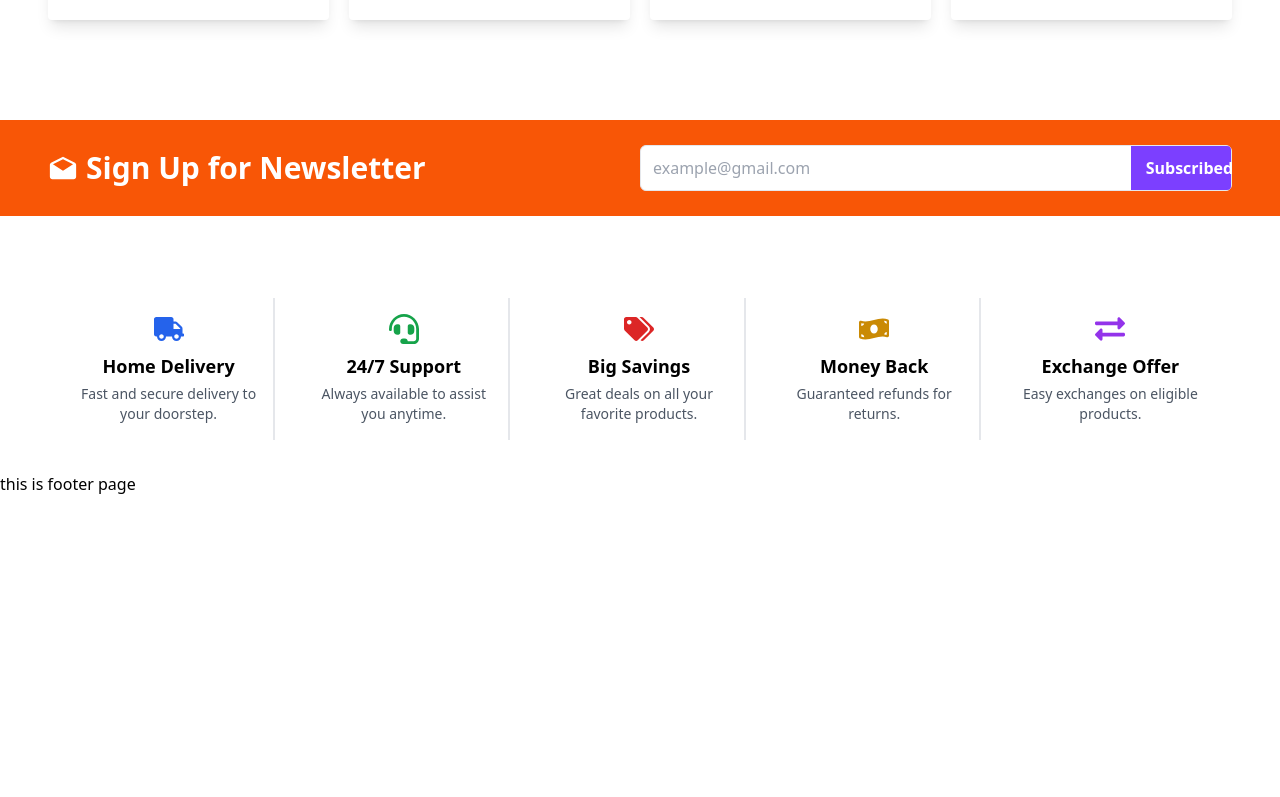
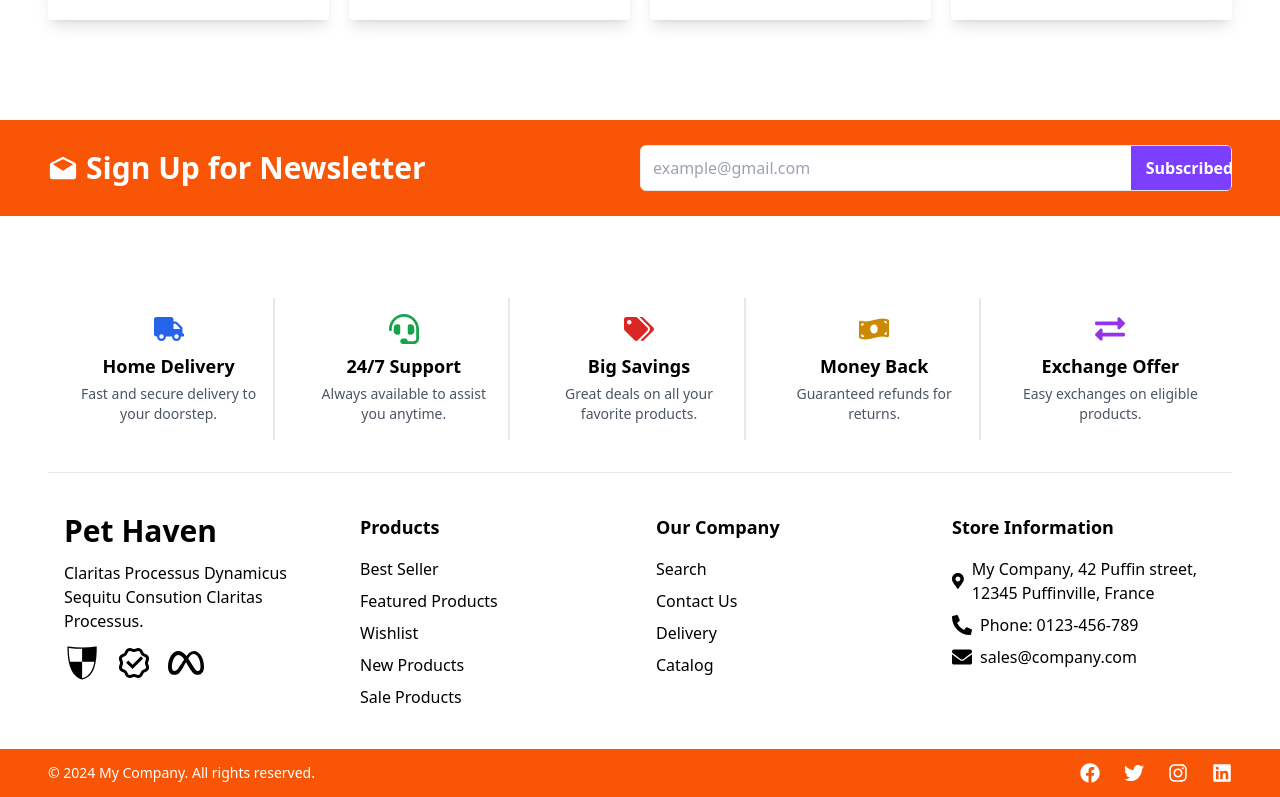
Before and after one commit to Suhanur-Rohoman-Sumon-github/Pet-Haven-client, a React (Vite) app: page / in a window 1280 px wide. Shown: the part 3897-4694 px from the top of the page. Before the commit the page ends 4393 px from the top, so only its background shows below. Built offline with nearby package versions, Linux system fonts and the light colour scheme.

Commit message:
footer section done

```diff
--- a/src/pages/sharedPages/footer/Footer.tsx
+++ b/src/pages/sharedPages/footer/Footer.tsx
@@ -1,8 +1,169 @@
+import { Link } from 'react-router-dom';
+import Container from '../../../components/Container/Container';
+import FeatureSection from '../../../components/home/FeatureSection';
+import NewsletterSection from '../../../components/home/NewsletterSection';
+import {
+  FaEnvelope,
+  FaFacebook,
+  FaInstagram,
+  FaLinkedin,
+  FaMapMarkerAlt,
+  FaPhoneAlt,
+  FaTwitter,
+} from 'react-icons/fa';
+import { GiCheckedShield } from 'react-icons/gi';
+import { RiVerifiedBadgeLine } from 'react-icons/ri';
+import { FaMeta } from 'react-icons/fa6';
+
 const Footer = () => {
   return (
-    <div>
-      <h1>this is footer page</h1>
-    </div>
+    <>
+      <NewsletterSection />
+      <FeatureSection />
+      <Container>
+        {' '}
+        <hr />
+        <footer className=" py-10">
+          <div className="container mx-auto grid grid-cols-1 md:grid-cols-2 lg:grid-cols-4 gap-8 px-4">
+            {/* Footer Logo and Description */}
+            <div className="space-y-3">
+              <h3 className="text-3xl font-semibold">Pet Haven</h3>
+              <p>
+                Claritas Processus Dynamicus Sequitu Consution Claritas
+                Processus.
+              </p>
+              <div className="flex gap-4 mt-4">
+                <GiCheckedShield className="text-4xl" />
+                <RiVerifiedBadgeLine className="text-4xl" />
+                <FaMeta className="text-4xl" />
+              </div>
+            </div>
+
+            {/* Products Section */}
+            <div>
+              <h3 className="text-lg font-semibold mb-4">Products</h3>
+              <ul className="space-y-2">
+                <li>
+                  <Link
+                    to="/products"
+                    className="hover:text-primary transition"
+                  >
+                    Best Seller
+                  </Link>
+                </li>
+                <li>
+                  <Link
+                    to="/featured-products"
+                    className="hover:text-primary transition"
+                  >
+                    Featured Products
+                  </Link>
+                </li>
+                <li>
+                  <Link
+                    to="/wishlist"
+                    className="hover:text-primary transition"
+                  >
+                    Wishlist
+                  </Link>
+                </li>
+                <li>
+                  <Link
+                    to="/new-products"
+                    className="hover:text-primary transition"
+                  >
+                    New Products
+                  </Link>
+                </li>
+                <li>
+                  <Link
+                    to="/sale-products"
+                    className="hover:text-primary transition"
+                  >
+                    Sale Products
+                  </Link>
+                </li>
+              </ul>
+            </div>
+
+            {/* Our Company Section */}
+            <div>
+              <h3 className="text-lg font-semibold mb-4">Our Company</h3>
+              <ul className="space-y-2">
+                <li>
+                  <Link to="/search" className="hover:text-primary transition">
+                    Search
+                  </Link>
+                </li>
+                <li>
+                  <Link to="/contact" className="hover:text-primary transition">
+                    Contact Us
+                  </Link>
+                </li>
+                <li>
+                  <Link
+                    to="/delivery"
+                    className="hover:text-primary transition"
+                  >
+                    Delivery
+                  </Link>
+                </li>
+                <li>
+                  <Link to="/catalog" className="hover:text-primary transition">
+                    Catalog
+                  </Link>
+                </li>
+              </ul>
+            </div>
+
+            {/* Store Information Section */}
+            <div>
+              <h3 className="text-lg font-semibold mb-4">Store Information</h3>
+              <ul className="space-y-2 ">
+                <li className="flex items-center">
+                  <FaMapMarkerAlt className="mr-2 text-xl" />
+                  My Company, 42 Puffin street, 12345 Puffinville, France
+                </li>
+                <li className="flex items-center">
+                  <FaPhoneAlt className="mr-2 text-xl" />
+                  <span>Phone: 0123-456-789</span>
+                </li>
+                <li className="flex items-center">
+                  <FaEnvelope className="mr-2 text-xl" />
+                  <a
+                    href="mailto:sales@company.com"
+                    className="hover:text-primary transition"
+                  >
+                    sales@company.com
+                  </a>
+                </li>
+              </ul>
+            </div>
+          </div>
+        </footer>
+      </Container>
+      <div className="h-12 flex justify-between px-5  lg:px-12 items-center bg-primary">
+        <div className="text-sm text-white">
+          &copy; {new Date().getFullYear()} My Company. All rights reserved.
+        </div>
+
+        {/* Right Section - Social Media Links */}
+        <div className="flex text-white space-x-6">
+          <a href="https://facebook.com">
+            <FaFacebook className="text-xl" />
+          </a>
+          <a href="https://twitter.com">
+            <FaTwitter className="text-xl" />
+          </a>
+          <a href="https://instagram.com">
+            <FaInstagram className="text-xl" />
+          </a>
+          <a href="https://linkedin.com">
+            <FaLinkedin className="text-xl" />
+          </a>
+        </div>
+      </div>
+    </>
   );
 };
 
--- a/src/pages/ui/home/Home.tsx
+++ b/src/pages/ui/home/Home.tsx
@@ -3,8 +3,6 @@ import BestSellingCollection from '../../../components/home/BestSellingCollectio
 import BlogSection from '../../../components/home/BlogSection';
 import CategorySection from '../../../components/home/CategorySection';
 import CollectionSection from '../../../components/home/CollectionSection';
-import FeatureSection from '../../../components/home/FeatureSection';
-import NewsletterSection from '../../../components/home/NewsletterSection';
 import TestimonialSection from '../../../components/home/TestimonialSection';
 
 const Home = () => {
@@ -16,8 +14,6 @@ const Home = () => {
       <BestSellingCollection />
       <TestimonialSection />
       <BlogSection />
-      <NewsletterSection />
-      <FeatureSection />
     </>
   );
 };
```
